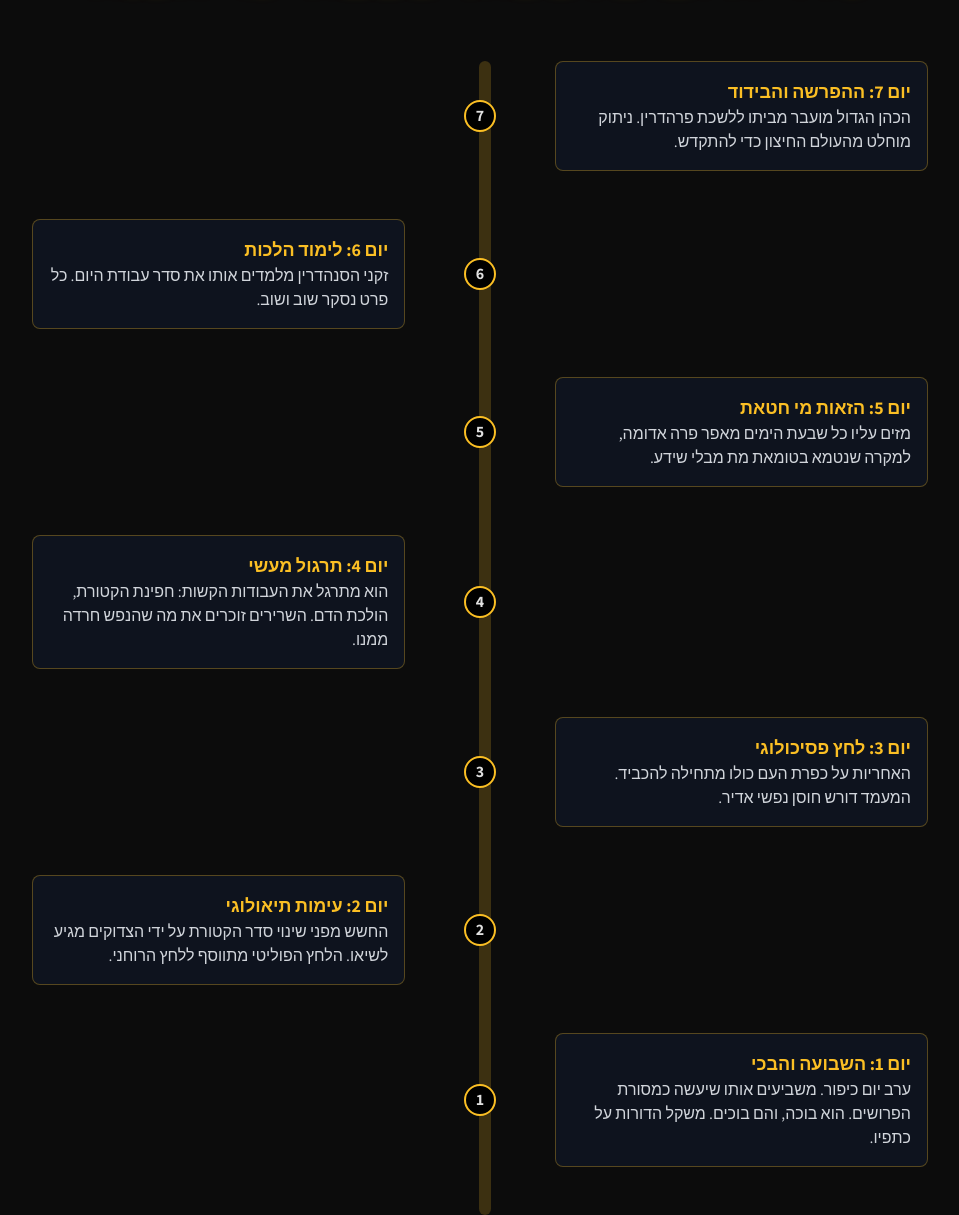
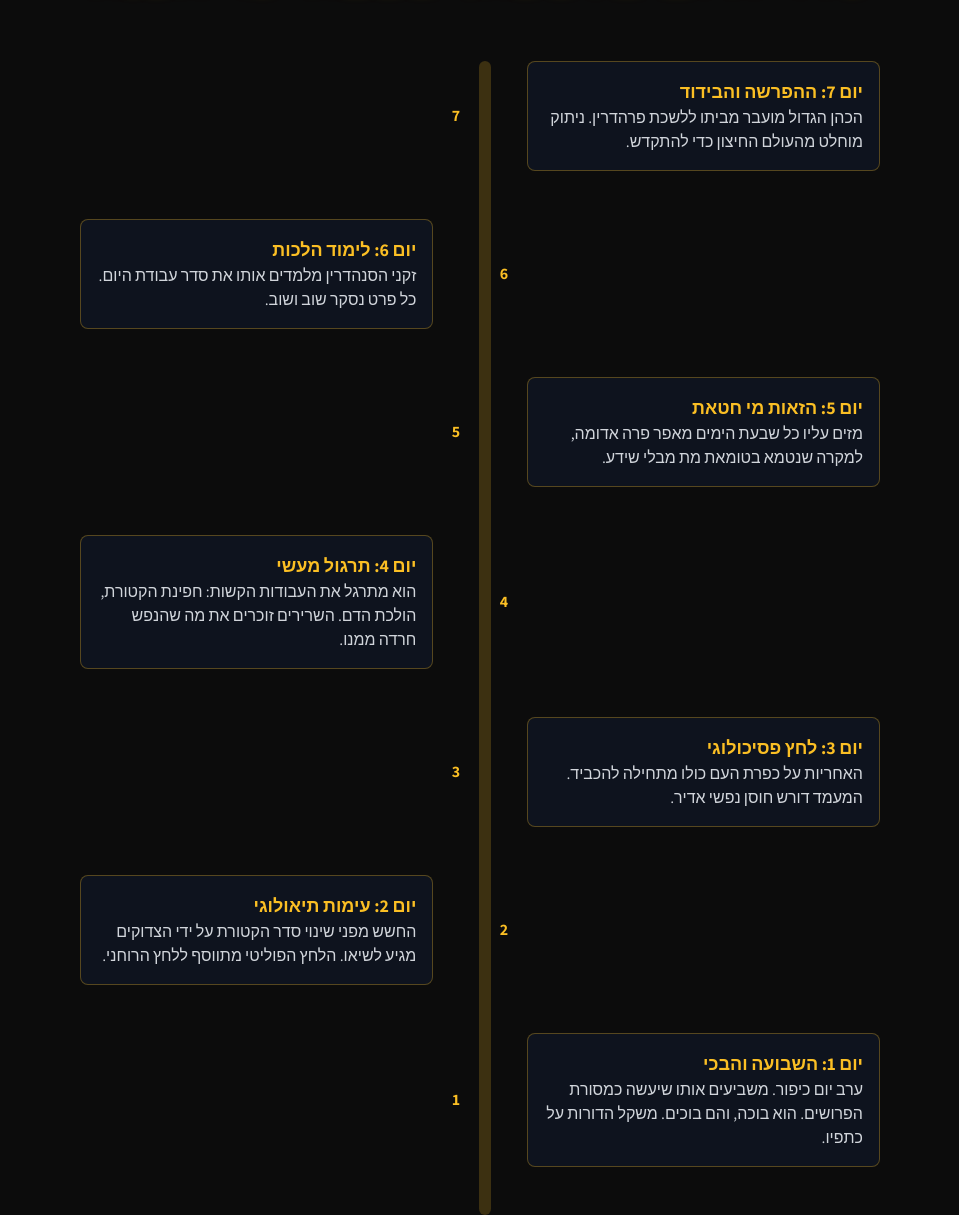
Before and after one commit to pinywinner/Yuma, a plain HTML site: page index.html in a window 1280 px wide. Shown: the part 2527-3742 px from the top of the page, without its empty margins (160-1119 px from the left). Drawn offline with nearby package versions, Linux system fonts and the light colour scheme.

Commit message:
Update index.html

```diff
--- a/index.html
+++ b/index.html
@@ -46,7 +46,7 @@
         .fade-in-section {
             opacity: 0;
             transform: translateY(40px);
-            transition: opacity 0.8s ease-out, transform 0.8s ease-out;
+            transition: opacity 0.6s ease-out, transform 0.6s ease-out; /* Reduced from 0.8s */
         }
         .fade-in-section.is-visible {
             opacity: 1;
@@ -166,6 +166,83 @@
             visibility: visible;
         }
 
+        /* Timeline specific adjustments for responsiveness */
+        /* Central line and progress line */
+        #timeline-section .absolute.bg-amber-400\/20,
+        #timeline-section #timeline-progress {
+            /* Default for desktop */
+            left: 50%;
+            right: auto;
+            margin-left: -1.5px; /* -w/2 of the line */
+        }
+        @media (max-width: 767px) { /* Mobile styles */
+            #timeline-section .absolute.bg-amber-400\/20,
+            #timeline-section #timeline-progress {
+                left: auto; /* Reset left */
+                right: 1.5rem; /* Position on the right for RTL mobile (3rem from edge, line is 12px wide, so 1.5rem + 6px) */
+                margin-left: 0; /* Reset margin */
+            }
+        }
+
+        /* Timeline item adjustments */
+        .timeline-item {
+            position: relative; /* Needed for absolute positioning of dots on mobile */
+        }
+
+        /* Content side for mobile (all content on the left, line on the right) */
+        @media (max-width: 767px) {
+            .timeline-item {
+                flex-direction: column; /* Ensure column layout on mobile */
+                align-items: flex-start; /* Align content to the left for RTL */
+                padding-right: 4rem; /* Space for the line and dot on the right (right: 1.5rem + dot width + margin) */
+                padding-left: 0; /* Ensure no left padding from reversed items */
+            }
+            /* Override for reversed items on mobile to keep consistent layout */
+            .timeline-item.md\:flex-row-reverse { /* Use md:flex-row-reverse to target only desktop reversed items */
+                flex-direction: column;
+                align-items: flex-start;
+                padding-right: 4rem;
+                padding-left: 0;
+            }
+            .timeline-item .timeline-item-content {
+                width: 100%; /* Full width for content on mobile */
+                margin-right: 0; /* Reset margins */
+                margin-left: 0;
+                transform: translateY(20px); /* Slide up from bottom on mobile */
+            }
+            .timeline-item.is-visible .timeline-item-content {
+                transform: translateY(0); /* Final position for mobile slide-in */
+            }
+            .timeline-item .timeline-dot {
+                position: absolute;
+                right: 1.5rem; /* Align dot to the line on the right */
+                top: 50%;
+                transform: translateY(-50%);
+            }
+            /* Hide the empty div that used to be on the other side for desktop */
+            .timeline-item > .w-5\/12.hidden.md\:block {
+                display: none;
+            }
+            /* Ensure the dot container doesn't take up space on mobile */
+            .timeline-item > .w-2\/12 {
+                width: auto; /* Let it shrink */
+                padding: 0; /* Remove padding */
+            }
+        }
+
+        /* Revert for desktop */
+        @media (min-width: 768px) {
+            .timeline-item {
+                padding-right: 0; /* Remove mobile padding */
+                padding-left: 0;
+            }
+            .timeline-item .timeline-dot {
+                position: static; /* Revert to static for desktop flex layout */
+                transform: none;
+                width: 8.333333%; /* w-1/12 */
+                margin: 0 auto; /* Center within its flex container */
+            }
+        }
     </style>
 </head>
 <body class="bg-[#0c0c0c]">
@@ -189,7 +266,7 @@
     <main id="content" class="relative z-20 bg-[#0c0c0c]">
         <!-- Removed the empty div with height: 100vh; -->
 
-        <section data-thread-state="default" class="min-h-screen w-full flex flex-col items-center justify-center p-8 md:p-16 fade-in-section pt-[100vh]">
+        <section data-thread-state="default" class="min-h-screen w-full flex flex-col items-center justify-center p-8 md:p-16 fade-in-section is-visible">
             <h2 class="text-3xl md:text-5xl font-serif max-w-4xl text-center leading-relaxed">
                 "שִׁבְעַת יָמִים קֹדֶם יוֹם הַכִּפּוּרִים, מַפְרִישִׁין כֹּהֵן גָּדוֹל מִבֵּיתוֹ לְלִשְׁכַּת פַּרְהֶדְרִין."
             </h2>
@@ -227,65 +304,80 @@
         <section id="timeline-section" data-thread-state="default" class="min-h-screen w-full flex flex-col items-center justify-center p-8 md:p-16 fade-in-section">
             <h3 class="text-4xl md:text-6xl font-serif text-amber-400 text-shadow-gold mb-16">סדר היום בלשכה: שבעה ימי הכנה</h3>
             <div class="w-full max-w-4xl relative">
-                <div class="absolute top-0 bottom-0 left-1/2 -ml-[1.5px] w-3 bg-amber-400/20 rounded-full"></div>
-                <div id="timeline-progress" class="absolute top-0 left-1/2 -ml-[1.5px] w-3 bg-amber-400 rounded-full" style="height: 0%;"></div>
+                <!-- Timeline vertical line and progress bar -->
+                <div class="absolute top-0 bottom-0 bg-amber-400/20 rounded-full w-3 left-1/2 -ml-[1.5px] md:left-1/2 md:right-auto md:-ml-[1.5px]"></div>
+                <div id="timeline-progress" class="absolute top-0 bg-amber-400 rounded-full w-3 left-1/2 -ml-[1.5px] md:left-1/2 md:right-auto md:-ml-[1.5px]" style="height: 0%;"></div>
 
                 <!-- Timeline items are now responsive -->
-                <div class="timeline-item mb-12 flex flex-col md:flex-row items-center w-full">
-                    <div class="w-full md:w-5/12 timeline-item-content p-4 bg-gray-900/70 rounded-lg border border-amber-400/30 md:ml-auto" style="--direction: -50px;">
+                <div class="timeline-item mb-12 flex flex-col items-start w-full pr-12 md:flex-row md:items-center md:justify-start">
+                    <div class="w-full md:w-5/12 timeline-item-content p-4 bg-gray-900/70 rounded-lg border border-amber-400/30">
                         <p class="font-bold text-lg text-amber-400">יום 7: ההפרשה והבידוד</p>
                         <p class="text-gray-300">הכהן הגדול מועבר מביתו ללשכת פרהדרין. ניתוק מוחלט מהעולם החיצון כדי להתקדש.</p>
                     </div>
-                    <div class="w-full md:w-2/12 flex justify-center py-4 md:py-0"><div class="timeline-dot w-8 h-8 rounded-full bg-black border-2 border-amber-400 z-10 flex items-center justify-center font-bold">7</div></div>
-                    <div class="w-full md:w-5/12 hidden md:block"></div>
+                    <div class="w-2/12 flex justify-center py-4 md:py-0">
+                        <div class="timeline-dot w-8 h-8 rounded-full bg-transparent z-10 flex items-center justify-center font-bold text-amber-400">7</div>
+                    </div>
+                    <div class="w-5/12 hidden md:block"></div>
                 </div>
-                <div class="timeline-item mb-12 flex flex-col md:flex-row-reverse items-center w-full">
-                    <div class="w-full md:w-5/12 timeline-item-content p-4 bg-gray-900/70 rounded-lg border border-amber-400/30 md:mr-auto" style="--direction: 50px;">
+                <div class="timeline-item mb-12 flex flex-col items-end w-full pl-12 md:flex-row-reverse md:items-center md:justify-end">
+                    <div class="w-full md:w-5/12 timeline-item-content p-4 bg-gray-900/70 rounded-lg border border-amber-400/30">
                         <p class="font-bold text-lg text-amber-400">יום 6: לימוד הלכות</p>
                         <p class="text-gray-300">זקני הסנהדרין מלמדים אותו את סדר עבודת היום. כל פרט נסקר שוב ושוב.</p>
                     </div>
-                    <div class="w-full md:w-2/12 flex justify-center py-4 md:py-0"><div class="timeline-dot w-8 h-8 rounded-full bg-black border-2 border-amber-400 z-10 flex items-center justify-center font-bold">6</div></div>
-                    <div class="w-full md:w-5/12 hidden md:block"></div>
+                    <div class="w-2/12 flex justify-center py-4 md:py-0">
+                        <div class="timeline-dot w-8 h-8 rounded-full bg-transparent z-10 flex items-center justify-center font-bold text-amber-400">6</div>
+                    </div>
+                    <div class="w-5/12 hidden md:block"></div>
                 </div>
-                <div class="timeline-item mb-12 flex flex-col md:flex-row items-center w-full">
-                    <div class="w-full md:w-5/12 timeline-item-content p-4 bg-gray-900/70 rounded-lg border border-amber-400/30 md:ml-auto" style="--direction: -50px;">
+                <div class="timeline-item mb-12 flex flex-col items-start w-full pr-12 md:flex-row md:items-center md:justify-start">
+                    <div class="w-full md:w-5/12 timeline-item-content p-4 bg-gray-900/70 rounded-lg border border-amber-400/30">
                         <p class="font-bold text-lg text-amber-400">יום 5: הזאות מי חטאת</p>
                         <p class="text-gray-300">מזים עליו כל שבעת הימים מאפר פרה אדומה, למקרה שנטמא בטומאת מת מבלי שידע.</p>
                     </div>
-                    <div class="w-full md:w-2/12 flex justify-center py-4 md:py-0"><div class="timeline-dot w-8 h-8 rounded-full bg-black border-2 border-amber-400 z-10 flex items-center justify-center font-bold">5</div></div>
-                    <div class="w-full md:w-5/12 hidden md:block"></div>
+                    <div class="w-2/12 flex justify-center py-4 md:py-0">
+                        <div class="timeline-dot w-8 h-8 rounded-full bg-transparent z-10 flex items-center justify-center font-bold text-amber-400">5</div>
+                    </div>
+                    <div class="w-5/12 hidden md:block"></div>
                 </div>
-                   <div class="timeline-item mb-12 flex flex-col md:flex-row-reverse items-center w-full">
-                    <div class="w-full md:w-5/12 timeline-item-content p-4 bg-gray-900/70 rounded-lg border border-amber-400/30 md:mr-auto" style="--direction: 50px;">
+                   <div class="timeline-item mb-12 flex flex-col items-end w-full pl-12 md:flex-row-reverse md:items-center md:justify-end">
+                    <div class="w-full md:w-5/12 timeline-item-content p-4 bg-gray-900/70 rounded-lg border border-amber-400/30">
                         <p class="font-bold text-lg text-amber-400">יום 4: תרגול מעשי</p>
                         <p class="text-gray-300">הוא מתרגל את העבודות הקשות: חפינת הקטורת, הולכת הדם. השרירים זוכרים את מה שהנפש חרדה ממנו.</p>
                     </div>
-                    <div class="w-full md:w-2/12 flex justify-center py-4 md:py-0"><div class="timeline-dot w-8 h-8 rounded-full bg-black border-2 border-amber-400 z-10 flex items-center justify-center font-bold">4</div></div>
-                    <div class="w-full md:w-5/12 hidden md:block"></div>
+                    <div class="w-2/12 flex justify-center py-4 md:py-0">
+                        <div class="timeline-dot w-8 h-8 rounded-full bg-transparent z-10 flex items-center justify-center font-bold text-amber-400">4</div>
+                    </div>
+                    <div class="w-5/12 hidden md:block"></div>
                 </div>
-                   <div class="timeline-item mb-12 flex flex-col md:flex-row items-center w-full">
-                    <div class="w-full md:w-5/12 timeline-item-content p-4 bg-gray-900/70 rounded-lg border border-amber-400/30 md:ml-auto" style="--direction: -50px;">
+                   <div class="timeline-item mb-12 flex flex-col items-start w-full pr-12 md:flex-row md:items-center md:justify-start">
+                    <div class="w-full md:w-5/12 timeline-item-content p-4 bg-gray-900/70 rounded-lg border border-amber-400/30">
                         <p class="font-bold text-lg text-amber-400">יום 3: לחץ פסיכולוגי</p>
                         <p class="text-gray-300">האחריות על כפרת העם כולו מתחילה להכביד. המעמד דורש חוסן נפשי אדיר.</p>
                     </div>
-                    <div class="w-full md:w-2/12 flex justify-center py-4 md:py-0"><div class="timeline-dot w-8 h-8 rounded-full bg-black border-2 border-amber-400 z-10 flex items-center justify-center font-bold">3</div></div>
-                    <div class="w-full md:w-5/12 hidden md:block"></div>
+                    <div class="w-2/12 flex justify-center py-4 md:py-0">
+                        <div class="timeline-dot w-8 h-8 rounded-full bg-transparent z-10 flex items-center justify-center font-bold text-amber-400">3</div>
+                    </div>
+                    <div class="w-5/12 hidden md:block"></div>
                 </div>
-                <div class="timeline-item mb-12 flex flex-col md:flex-row-reverse items-center w-full">
-                    <div class="w-full md:w-5/12 timeline-item-content p-4 bg-gray-900/70 rounded-lg border border-amber-400/30 md:mr-auto" style="--direction: 50px;">
+                <div class="timeline-item mb-12 flex flex-col items-end w-full pl-12 md:flex-row-reverse md:items-center md:justify-end">
+                    <div class="w-full md:w-5/12 timeline-item-content p-4 bg-gray-900/70 rounded-lg border border-amber-400/30">
                         <p class="font-bold text-lg text-amber-400">יום 2: עימות תיאולוגי</p>
                         <p class="text-gray-300">החשש מפני שינוי סדר הקטורת על ידי הצדוקים מגיע לשיאו. הלחץ הפוליטי מתווסף ללחץ הרוחני.</p>
                     </div>
-                    <div class="w-full md:w-2/12 flex justify-center py-4 md:py-0"><div class="timeline-dot w-8 h-8 rounded-full bg-black border-2 border-amber-400 z-10 flex items-center justify-center font-bold">2</div></div>
-                    <div class="w-full md:w-5/12 hidden md:block"></div>
+                    <div class="w-2/12 flex justify-center py-4 md:py-0">
+                        <div class="timeline-dot w-8 h-8 rounded-full bg-transparent z-10 flex items-center justify-center font-bold text-amber-400">2</div>
+                    </div>
+                    <div class="w-5/12 hidden md:block"></div>
                 </div>
-                <div class="timeline-item mb-12 flex flex-col md:flex-row items-center w-full">
-                    <div class="w-full md:w-5/12 timeline-item-content p-4 bg-gray-900/70 rounded-lg border border-amber-400/30 md:ml-auto" style="--direction: -50px;">
+                <div class="timeline-item mb-12 flex flex-col items-start w-full pr-12 md:flex-row md:items-center md:justify-start">
+                    <div class="w-full md:w-5/12 timeline-item-content p-4 bg-gray-900/70 rounded-lg border border-amber-400/30">
                         <p class="font-bold text-lg text-amber-400">יום 1: השבועה והבכי</p>
                         <p class="text-gray-300">ערב יום כיפור. משביעים אותו שיעשה כמסורת הפרושים. הוא בוכה, והם בוכים. משקל הדורות על כתפיו.</p>
                     </div>
-                    <div class="w-full md:w-2/12 flex justify-center py-4 md:py-0"><div class="timeline-dot w-8 h-8 rounded-full bg-black border-2 border-amber-400 z-10 flex items-center justify-center font-bold">1</div></div>
-                    <div class="w-full md:w-5/12 hidden md:block"></div>
+                    <div class="w-2/12 flex justify-center py-4 md:py-0">
+                        <div class="timeline-dot w-8 h-8 rounded-full bg-transparent z-10 flex items-center justify-center font-bold text-amber-400">1</div>
+                    </div>
+                    <div class="w-5/12 hidden md:block"></div>
                 </div>
             </div>
         </section>
@@ -418,7 +510,7 @@
                             }
                         }
                     });
-                }, { threshold: 0.5 }); // Adjust threshold as needed for when sections become "active"
+                }, { threshold: 0.2 }); // Lowered threshold for faster appearance
 
                 sections.forEach(section => sectionObserver.observe(section));
 
@@ -468,7 +560,7 @@
                                 entry.target.classList.add('is-visible');
                             }
                         });
-                    }, { threshold: 0.5, rootMargin: '0px 0px -10% 0px' }); // Slightly lower threshold for items
+                    }, { threshold: 0.1, rootMargin: '0px 0px -10% 0px' }); // Lowered threshold for faster appearance
 
                     timelineItems.forEach(item => timelineItemObserver.observe(item));
                 }
```
